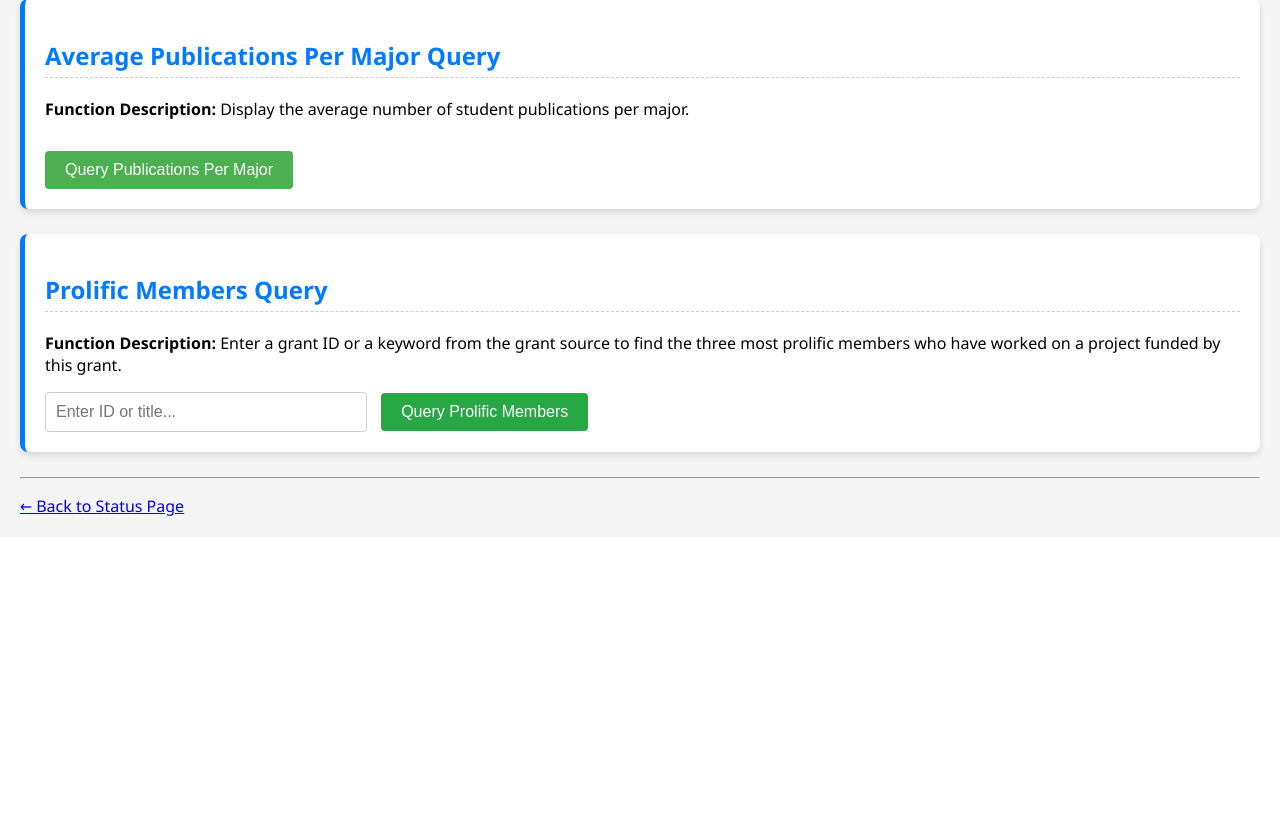
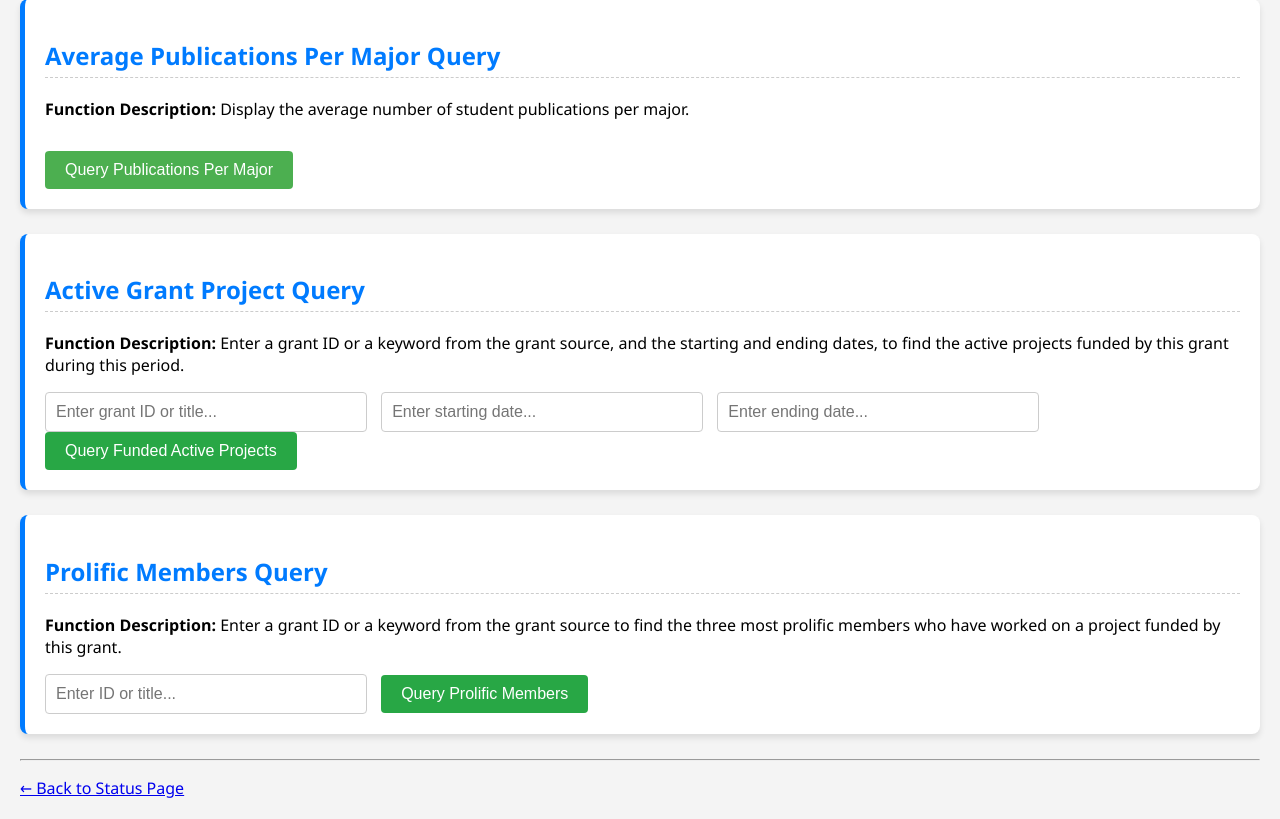
Before and after one commit to Lambor888/CS631Final-Lab-Database-Manage-Systen, a FastAPI app: page /grant-publication-reporting in a window 1280 px wide. Shown: the part 357-1176 px from the top of the page. Before the commit the page ends 873 px from the top, so only its background shows below. Run offline with FastAPI, Linux system fonts and the light colour scheme; some libraries are stand-ins or nearby versions.

Commit message:
Update grant_publication_reporting.html
Add input form for task 3 bullet 3

```diff
--- a/templates/grant_publication_reporting.html
+++ b/templates/grant_publication_reporting.html
@@ -59,6 +59,17 @@
         </form>
     </div>
     <div class="query-section">
+        <h2>Active Grant Project Query</h2>
+        <p><strong>Function Description:</strong> Enter a grant ID or a keyword from the grant source, and the starting and ending dates, to find the active projects funded by this grant during this period.</p>
+
+        <form method="POST" action="/query/grant-active">
+            <input type="text" name="grant_identifier" placeholder="Enter grant ID or title...">
+            <input type="text" name="starting_period" placeholder="Enter starting date..." required>
+            <input type="text" name="ending_period" placeholder="Enter ending date..." required>
+            <button type="submit">Query Funded Active Projects</button>
+        </form>
+    </div>
+    <div class="query-section">
         <h2>Prolific Members Query</h2>
         <p><strong>Function Description:</strong> Enter a grant ID or a keyword from the grant source to find the three most prolific members who have worked on a project funded by this grant.</p>
 
```
